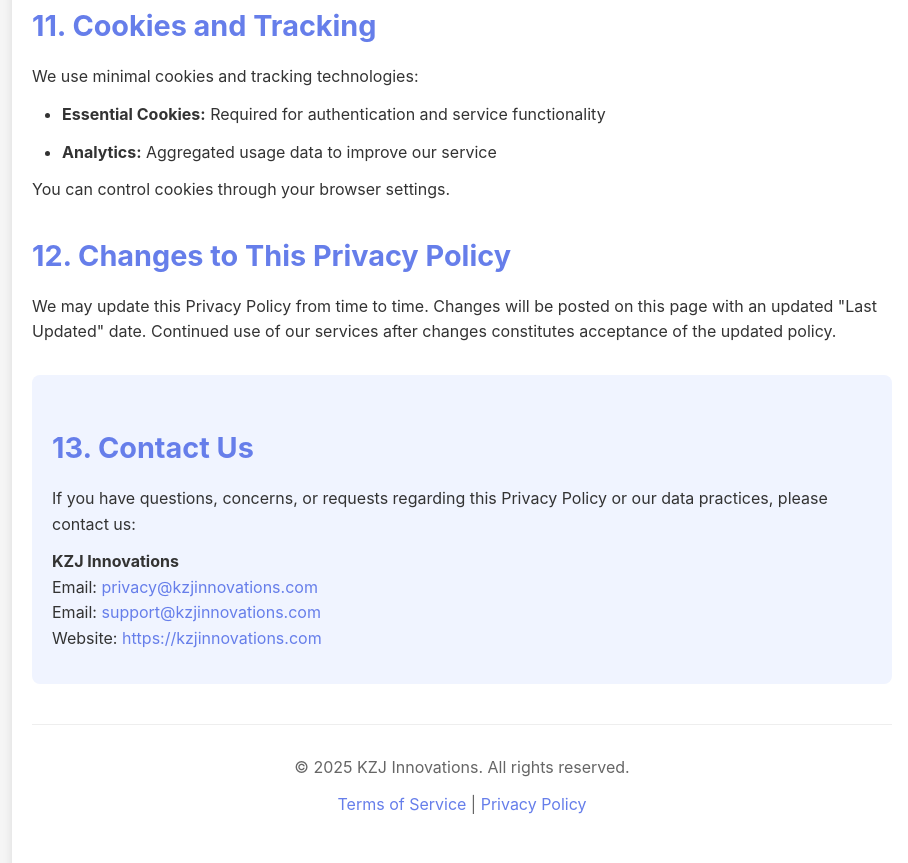
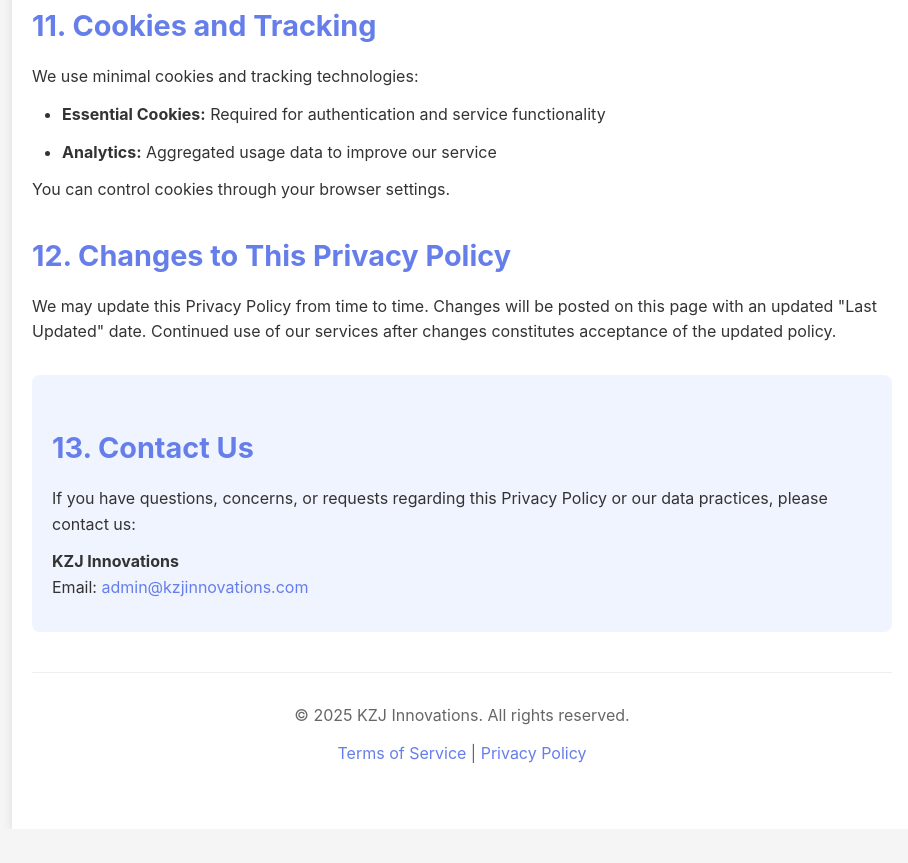
Before and after one commit to kzjstudio/bizreply-backend, a website: page public/privacy.html in a window 1280 px wide. Shown: the part 3782-4645 px from the top of the page, without its empty margins (178-1086 px from the left). After the commit the page ends 4611 px from the top, so only its background shows below. Drawn offline with Linux system fonts and the light colour scheme.

Commit message:
replaced email addresses in policies

```diff
--- a/public/privacy.html
+++ b/public/privacy.html
@@ -243,9 +243,8 @@
             <p>If you have questions, concerns, or requests regarding this Privacy Policy or our data practices, please contact us:</p>
             <p>
                 <strong>KZJ Innovations</strong><br>
-                Email: <a href="mailto:privacy@kzjinnovations.com">privacy@kzjinnovations.com</a><br>
-                Email: <a href="mailto:support@kzjinnovations.com">support@kzjinnovations.com</a><br>
-                Website: <a href="https://kzjinnovations.com">https://kzjinnovations.com</a>
+                Email: <a href="mailto:admin@kzjinnovations.com">admin@kzjinnovations.com</a><br>
+
             </p>
         </section>
 
```
Also changed, not shown: public/terms.html (+3 -3 lines).
